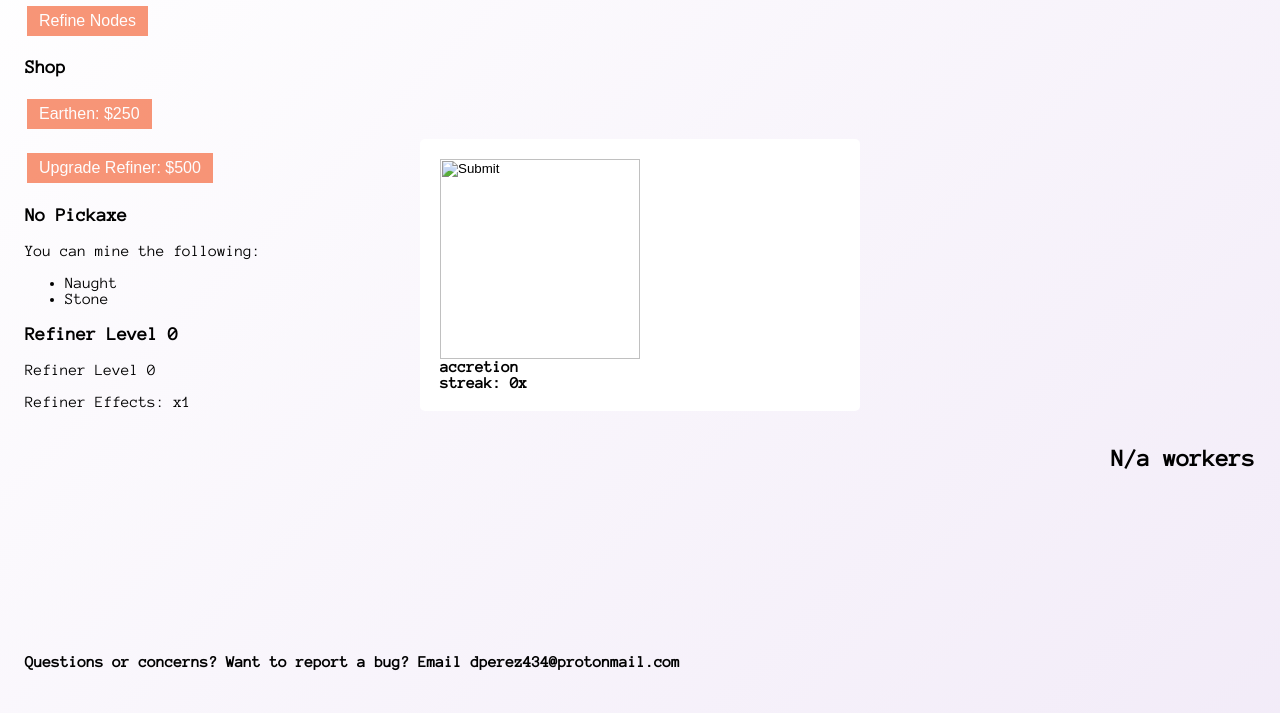
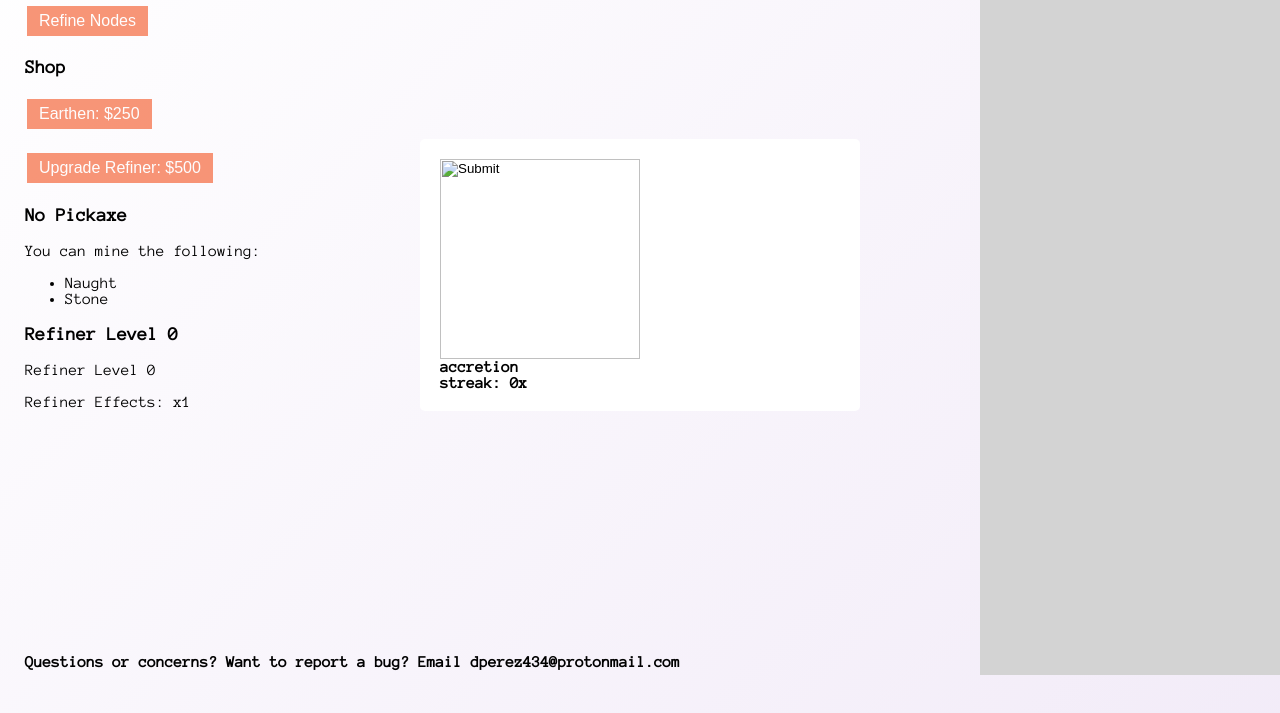
Before and after one commit to davidemanuelperez/davidemanuelperez.github.io, a plain HTML site: page index.html in a window 1280 px wide. Shown: the part 125-838 px from the top of the page. Drawn offline with Linux system fonts and the light colour scheme.

Commit message:
Update style.css

```diff
--- a/style.css
+++ b/style.css
@@ -1,7 +1,14 @@
 @import url(https://fonts.googleapis.com/css?family=Anonymous+Pro);
 
-.float-r{
-    float: right
+.float-r {
+         position: fixed;
+      top: 0;
+      right: 0;
+      width: 300px;
+      height: 100vh;
+      background-color: lightgray;
+      padding: 10px;
+      box-sizing: border-box;
 }
 
 .cenp {
```
